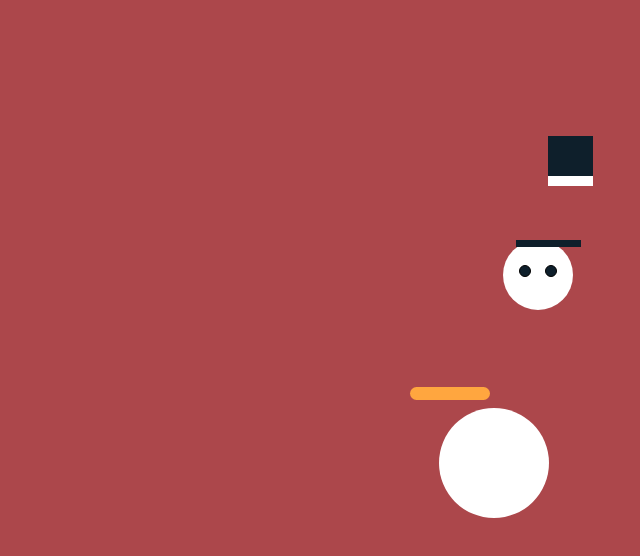
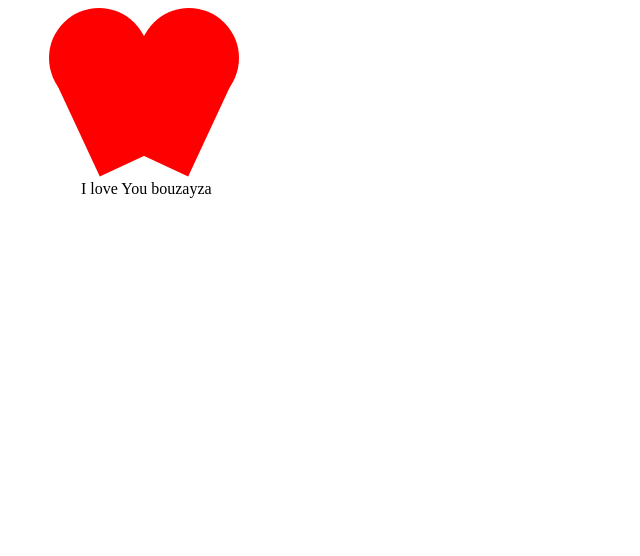
Before and after one commit to yesser100/test1, a plain HTML site: page index.html in a window 1280 px wide. Shown: the whole page, without its empty margins (9-649 px from the left). Drawn offline with Linux system fonts and the light colour scheme.

Commit message:
Update index.html

```diff
--- a/index.html
+++ b/index.html
@@ -1,112 +1,48 @@
+<div class="c1">
+</div>
+<div class="c2">
+</div>
 
+<div class="r1">
+</div>
 
-<div class="container">
-  <div class="chap"></div>
-  <div class="chap1"></div>
-  <div class="chap2"></div>
+<div class="r2">
+</div>
+<div class="sam">
+  I love You bouzayza
+</div>
 
-  <div class="head">
-    <div class="eye" id="eye-left"></div>
-    <div class="eye" id="eye-right"></div>
-  </div>
-  <div class="ra9">
-  <div class="ra9b">
-  </div>
+<style>
+  .sam{position:absolute;
+  top:180px;
+  left:90px}
+  .c1,.c2 {
+    width:100px;
+    height:100px ;
+    background-color:red;
+    border-radius:100px;
+    position:absolute;
+  }
+  .c1{
+    margin-left:50px;
+  }
+  .r1{width:100px;
+  height:100px;
+  background-color:red;
+  position:absolute;
+  left:83px;
+    top:60px;
+   transform:rotate(65deg);}
 
-  </div>
-  <div class="body">
+  .r2{width:100px;
+  height:100px;
+  background-color:red;
+  position:absolute;
+  left:123px;
+    top:60px;
+   transform:rotate(-65deg);}
 
-  </div>
-</div>
-<style>
-
-  body{
-    margin:0px;
-  }
-  .chap{
-    width:45px;
-    height:45px;
-    background-color:#0E1F2B;
-    position:fixed;
-    top:17%;
-    left:43.5%;
-    right:40%;
-    z-index:5;
-  }
-  .chap1{
-    width:45px;
-    height:10px;
-    background-color:white;
-    position:fixed;
-    top:22%;
-    left:43.5%;
-    right:40%;
-    z-index:5;
-  }
-  .chap2{
-    width:65px;
-    height:7px;
-    background-color:#0E1F2B;
-    position:fixed;
-    top:30%;
-    left:41%;
-    right:40%;
-    z-index:5;
-  }
-   .ra9{
-    width:150px;
-    height:20px;
-    background-color:#AC474B;
-    position:fixed;
-    top:48%;
-    left:30%;
-    right:40%;
-    z-index:5;
-  }
-.ra9b{
-    width:80px;
-    height:13px;
-    background-color:#FFA63F;
-   margin:3px auto;
-  border-radius:50px;
-    z-index:5;
-  }
-  .container {
-    width: 100%;
-    height: 100%;
-    background: #AC474B;
-  }
-  .head{
-    width:70px;
-    height:70px;
-    background-color:#FFFFFF;
-    border-radius:50px;
-    position:fixed;
-    top:30%;
-    left:40%;
-    right:40%;
-  }
-  .body{
-    width:110px;
-    height:110px;
-    background-color:#FFFFFF;
-    border-radius:100px;
-    position:fixed;
-    top:51%;
-    left:35%;
-    right:40%;
-  }
-  .eye{
-    width:10px;
-    border:0.5px solid black;
-  height:10px;
-  background-color:#0E1F2B;
-  border-radius:50px;
-  display:inline-block;
-  margin-top:25px;
-  }
-  #eye-left{
-    margin-left:16px;
-    margin-right:10px;
+    .c2{
+    margin-left:140px;
   }
 </style>
```
